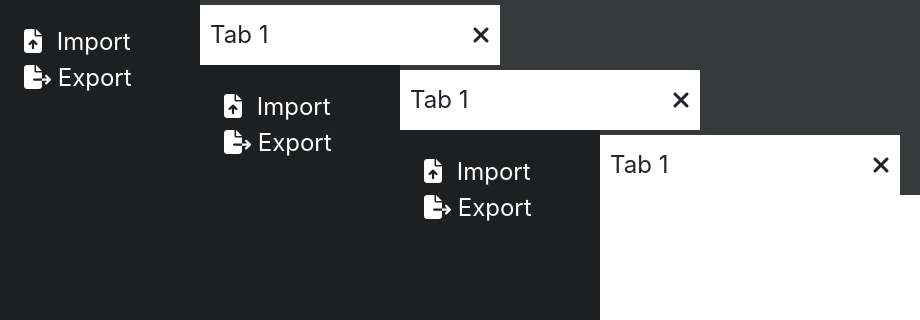
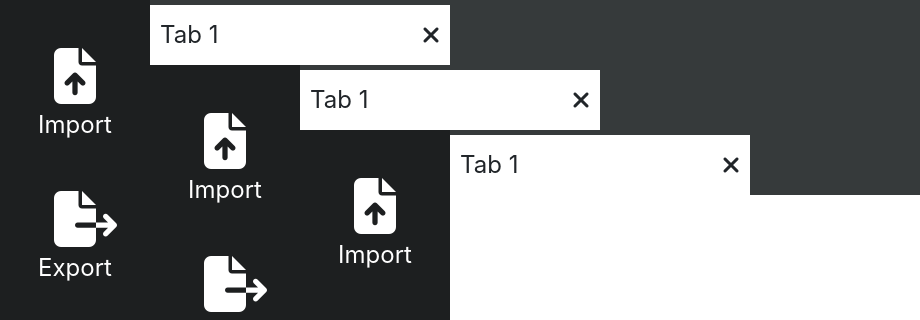
Before and after one commit to CSC450-Project-1/rpids, an Electron app: page electron/views/index/index.html in a window 920 px wide. Shown: the top 320 px of the page. Drawn offline with nearby package versions, Linux system fonts and the light colour scheme.

Commit message:
Some changes to the sidebar, making it more visually appealing given the amount of items.

```diff
--- a/electron/assets/css/main.css
+++ b/electron/assets/css/main.css
@@ -10,7 +10,7 @@ body,html {
   }
 .sidebar {
     height: 100vh;
-    flex: 0 0 200px;
+    flex: 0 0 150px;
     background-color: rgb(29, 31, 32);
 }
 
@@ -137,10 +137,18 @@ body,html {
 }
 .sidebar .icon {
     color: white;
+    display: inline-block;
+    font-size: 3.5rem;
 }
 .nav-item {
     color: white;
     font-size: 1.5rem;
+    text-align: center;
+}
+
+/* Offset for wider icon */
+.nav-item .fa-file-export.icon {
+    margin-left: 21px;
 }
 
 a {
--- a/electron/views/index/index.html
+++ b/electron/views/index/index.html
@@ -14,17 +14,17 @@
     <div class="container-fluid p-0 ">
       <div class="row m-0 h-100 w-100">
         <div class="sidebar shadow d-flex flex-column">
-          <ul class="nav flex-column my-4 mx-4">
-            <li class="nav-item">
+          <ul class="nav flex-column my-4">
+            <li class="nav-item my-4">
               <a data-toggle="modal" data-target="#importModal">
-                <i class="fas fa-file-upload icon mr-2"></i>
-                <span class="mx-auto" >Import</span>
+                <i class="fas fa-file-upload icon"></i>
+                <div class="mx-auto" >Import</div>
               </a>
             </li>
-            <li class="nav-item">
+            <li class="nav-item my-4">
               <a id="export-btn">
                 <i class="fas fa-file-export icon"></i>
-                <span class="mx-auto" >Export</span>
+                <div class="mx-auto" >Export</div>
               </a>
             </li>
           </ul>
```
Also changed, not shown: 1 other file.
